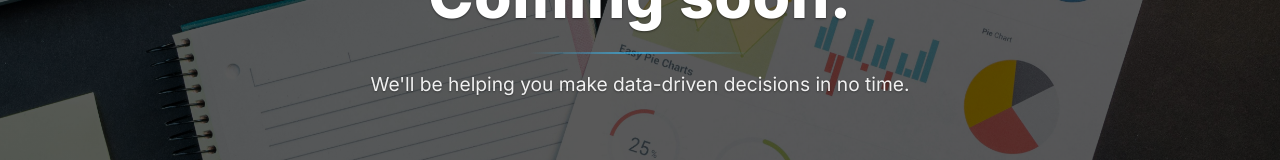
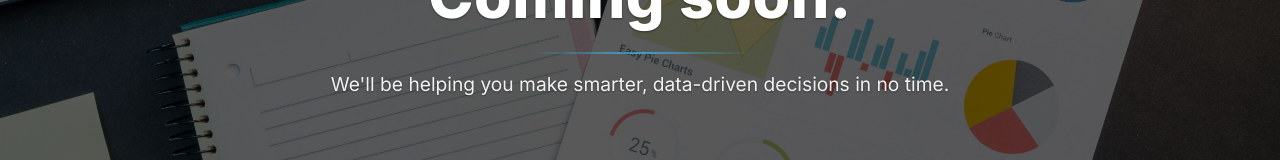
Before and after one commit to fitzhaile/personal-web-landing, a plain HTML site: page index.html in a window 1280 px wide. Shown: the part 410-570 px from the top of the page. Drawn offline with Linux system fonts and the light colour scheme.

Commit message:
Adding "smarter"

```diff
--- a/index.html
+++ b/index.html
@@ -111,7 +111,7 @@
     <div class="content">
       <h1>Stay tuned.<br>Coming soon.</h1>
       <hr class="divider" />
-      <p>We'll be helping you make data-driven decisions in no time.</p>
+      <p>We'll be helping you make smarter, data-driven decisions in no time.</p>
     </div>
   </section>
   <footer>
```
